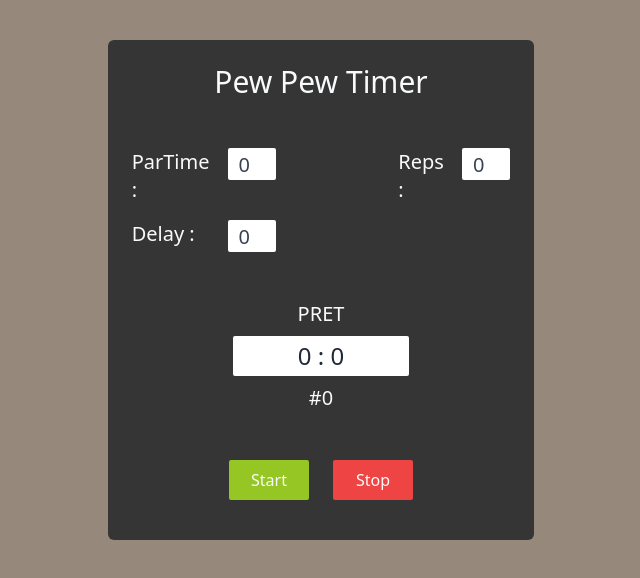
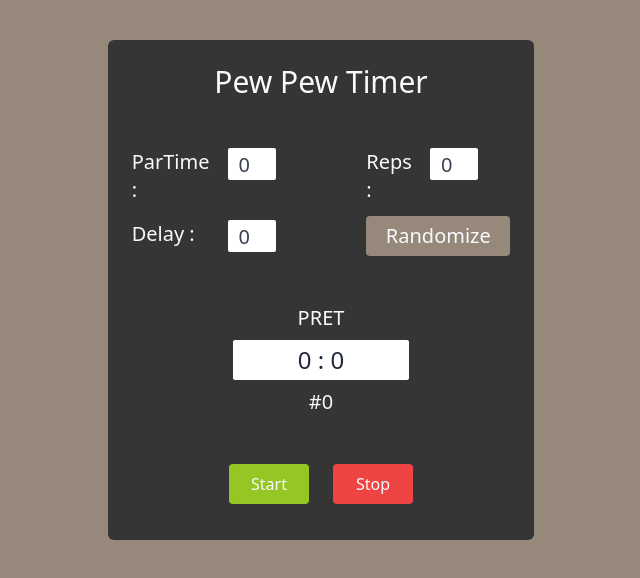
Before and after one commit to VictorAissa/pewpewtimer, a React (Vite) app: page / in a window 1280 px wide. Shown: the top 578 px of the page, without its empty margins (319-959 px from the left). Built offline with nearby package versions, Linux system fonts and the light colour scheme.

Commit message:
save randomize + facto style

```diff
--- a/package.json
+++ b/package.json
@@ -11,6 +11,7 @@
   },
   "dependencies": {
     "@reduxjs/toolkit": "^1.9.5",
+    "dotenv": "^16.4.5",
     "react": "^18.2.0",
     "react-dom": "^18.2.0",
     "react-redux": "^8.0.5",
--- a/src/App.jsx
+++ b/src/App.jsx
@@ -2,13 +2,21 @@ import { useState, useEffect } from 'react';
 import { useSelector, useDispatch } from 'react-redux';
 import startSound from './assets/sound/smooth.mp3';
 import endSound from './assets/sound/sharp.mp3';
-import { updateValue, tick, reset, reload } from './features/timer';
+import {
+    updateValue,
+    tick,
+    reset,
+    reload,
+    applyRandomizedValue,
+} from './features/timer';
 import { TypeEnum } from './utils/enums';
 
 function App() {
     const values = useSelector((state) => state.timer);
     const dispatch = useDispatch();
     const [controller, setController] = useState(null);
+    const [isRandomized, setIsRandomized] = useState(false);
+    const randomizeRatio = import.meta.env.VITE_RANDOMIZE_RATIO;
 
     const playSound = (file) => {
         const audio = new Audio(file);
@@ -47,14 +55,22 @@ function App() {
         dispatch(reload(TypeEnum.parTime));
     };
 
+    const doRandomize = (value) => {
+        return value + 20;
+    };
+
     const tickDelay = async (signal) => {
+        const actualParTimeValue = isRandomized
+            ? doRandomize(values.delay.actual)
+            : values.delay.actual;
+        dispatch(applyRandomizedValue(actualParTimeValue));
         dispatch(
             updateValue({
                 type: TypeEnum.isPar,
                 value: false,
             })
         );
-        for (let index = 0; index < values.delay.actual; index++) {
+        for (let index = 0; index < actualParTimeValue; index++) {
             if (signal.aborted) return;
             await new Promise((resolve) => {
                 setTimeout(() => {
@@ -93,7 +109,6 @@ function App() {
                 value: false,
             })
         );
-        //dispatch(reload(TypeEnum.reps));
         dispatch(reset());
     };
 
@@ -105,6 +120,15 @@ function App() {
     const getDecimalDisplay = (number) => {
         return `${Math.floor(number / 10)} : ${number % 10}`;
     };
+
+    const handleRandomize = (event) => {
+        event.preventDefault();
+        setIsRandomized((prevIsRandomized) => !prevIsRandomized);
+    };
+
+    useEffect(() => {
+        console.log(randomizeRatio);
+    }, []);
 
     return (
         <div
@@ -137,6 +161,7 @@ function App() {
                             />
                         </div>
                     </div>
+                    <div className="flex flex-col text-xl gap-3 w-36">
                         <div className="flex justify-between gap-2 w-28">
                             <label htmlFor="reps">Reps :</label>
                             <input
@@ -146,6 +171,13 @@ function App() {
                                 value={values.reps.displayed}
                                 onChange={handleChange}
                             />
+                        </div>
+                        <button
+                            className={`h-10 rounded ${isRandomized ? 'is-randomized' : 'is-derandomized'}`}
+                            onClick={(event) => handleRandomize(event)}
+                        >
+                            {isRandomized ? 'Unrandomize' : 'Randomize'}
+                        </button>
                     </div>
                 </form>
 
@@ -175,13 +207,13 @@ function App() {
 
                 <div className="flex justify-center gap-6 p-6">
                     <button
-                        className="w-20 h-10 bg-[#95C623] rounded-sm"
+                        className="w-20 h-10 bg-[#95C623] rounded"
                         onClick={start}
                     >
                         Start
                     </button>
                     <button
-                        className="w-20 h-10 bg-red-500 rounded-sm"
+                        className="w-20 h-10 bg-red-500 rounded"
                         onClick={stop}
                     >
                         Stop
--- a/src/features/timer.js
+++ b/src/features/timer.js
@@ -95,8 +95,12 @@ export const timer = createSlice({
                     );
             }
         },
+        applyRandomizedValue: (state, action) => {
+            state.delay.actual = action.payload;
+        },
     },
 });
 
-export const { updateValue, tick, reset, reload } = timer.actions;
+export const { updateValue, tick, reset, reload, applyRandomizedValue } =
+    timer.actions;
 export default timer.reducer;
--- a/src/index.css
+++ b/src/index.css
@@ -1,6 +1,14 @@
 @tailwind base;
 @tailwind components;
 @tailwind utilities;
+
+:root {
+    --transition-bg-color: background-color 0.3s ease-in-out;
+    --red: #ef4444;
+    --light-red: #dd6e42;
+    --green: #95c623;
+    --khaki: #96897b;
+}
 
 html,
 body,
@@ -9,27 +17,41 @@ body,
     width: 100%;
 }
 
+.transition-bg-color {
+    transition: var(--transition-bg-color);
+}
+
 .isPar {
-    background-color: #dd6e42;
-    transition: background-color 0.3s ease-in-out;
+    background-color: var(--light-red);
+    transition: var(--transition-bg-color);
 }
 
 .isDelay {
-    background-color: #96897b;
-    transition: background-color 0.3s ease-in-out;
+    background-color: var(--khaki);
+    transition: var(--transition-bg-color);
 }
 
 .isPar_text {
-    color: #ef4444;
-    transition: background-color 0.3s ease-in-out;
+    color: --red;
+    transition: var(--transition-bg-color);
 }
 
 .isDelay_text {
-    color: #95C623;
-    transition: background-color 0.3s ease-in-out;
+    color: var(--green);
+    transition: var(--transition-bg-color);
 }
 
 .isReady_text {
     color: #f9fafb;
-    transition: background-color 0.3s ease-in-out;
+    transition: var(--transition-bg-color);
 }
+
+button.is-randomized {
+    background-color: var(--red);
+    transition: var(--transition-bg-color);
+}
+
+button.is-derandomized {
+    background-color: var(--khaki);
+    transition: var(--transition-bg-color);
+}
```
Also changed, not shown: 2 other files (tests, documents, lock files or other folders). Lines whose indentation alone changed are shown as unchanged.
